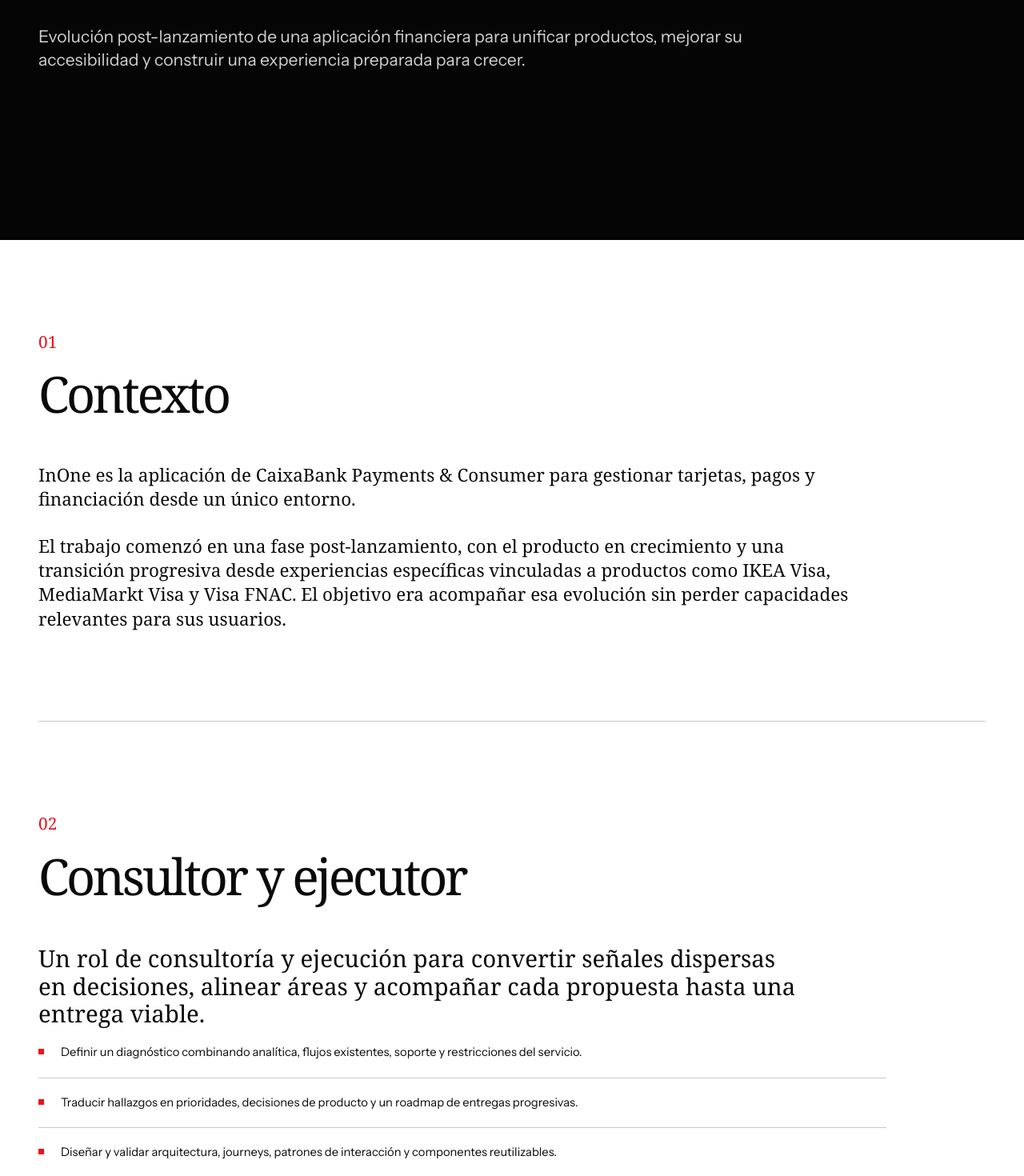
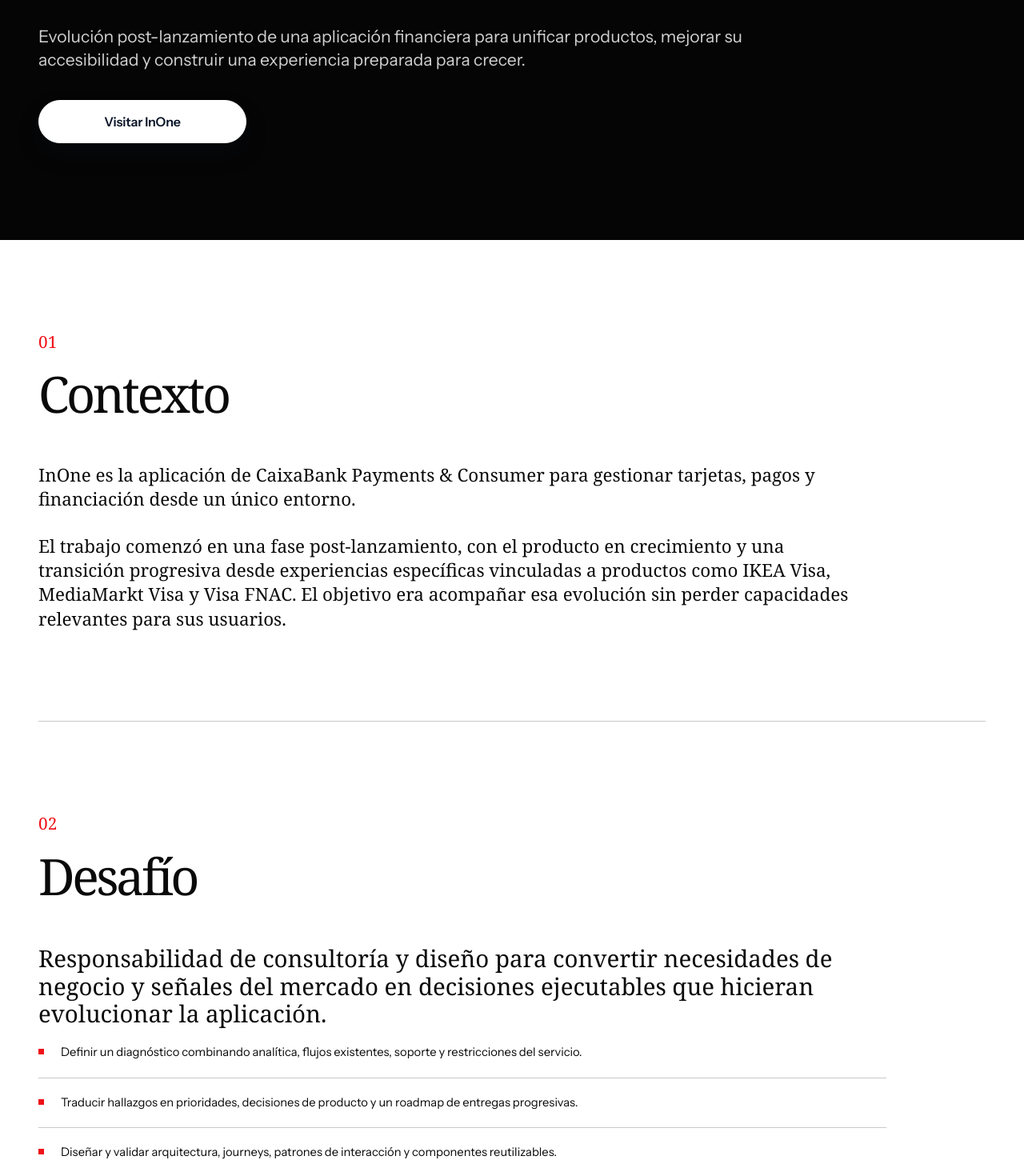
Before and after one commit to vicalbahaca/Portfolio, a Next.js app: page /projects-north/inone in a window 1280 px wide. Shown: the part 460-1930 px from the top of the page at 80% size. Built offline with nearby package versions, Linux system fonts and the light colour scheme.

Commit message:
feat: añadir caso de Facilitea

```diff
--- a/src/components/EditorialCase.jsx
+++ b/src/components/EditorialCase.jsx
@@ -40,6 +40,7 @@
   const resultsDescription =
     content.resultsDescription ||
     'El resultado del trabajo fue una base de decisión y ejecución; no se presentan métricas de ahorro, conversión o cumplimiento sin una medición validada.'
+  const hasResults = Boolean(content.results?.length)
   return (
     <main className={`${styles.casePage} ${styles.finalCase}`}>
       <a className="skip-link" href="#case-content">
@@ -58,6 +59,16 @@
           <div className={styles.finalHeroCopy}>
             <h1>{caseStudy.title}</h1>
             <p>{caseStudy.headline}</p>
+            {caseStudy.externalLink ? (
+              <a
+                className={styles.finalHeroExternalLink}
+                href={caseStudy.externalLink.href}
+                target="_blank"
+                rel="noreferrer"
+              >
+                {caseStudy.externalLink.label}
+              </a>
+            ) : null}
           </div>
 
         </div>
@@ -74,7 +85,7 @@
         </section>
 
         <section className={`${styles.finalSection} ${styles.finalRole}`}>
-          <SectionHeader number="02" title="Retos" />
+          <SectionHeader number="02" title={content.roleTitle || 'Retos'} />
           <p className={styles.finalRoleLead}>{content.role.lead}</p>
           <ul className={styles.finalRoleList}>
             {content.role.bullets.map((item) => (
@@ -137,6 +148,7 @@
           </section>
         ) : null}
 
+        {hasResults ? (
           <section className={`${styles.finalSection} ${styles.finalResults}`}>
             <SectionHeader
               number="05"
@@ -152,6 +164,7 @@
 
             {content.learning ? <p className={styles.finalRoleLead}>{content.learning}</p> : null}
           </section>
+        ) : null}
       </div>
 
     </main>
--- a/src/components/InOneCase.jsx
+++ b/src/components/InOneCase.jsx
@@ -85,6 +85,14 @@
               Evolución post-lanzamiento de una aplicación financiera para unificar productos, mejorar su
               accesibilidad y construir una experiencia preparada para crecer.
             </p>
+            <a
+              className={styles.finalHeroExternalLink}
+              href="https://www.caixabankpc.com/es/appinone"
+              target="_blank"
+              rel="noreferrer"
+            >
+              Visitar InOne
+            </a>
           </div>
 
         </div>
@@ -101,7 +109,7 @@
         </section>
 
         <section className={`${styles.finalSection} ${styles.finalRole}`}>
-          <SectionHeader number="02" title="Consultor y ejecutor" />
+          <SectionHeader number="02" title="Desafío" />
           <p className={styles.finalRoleLead}>{content.role.lead}</p>
           <ul className={styles.finalRoleList}>
             {content.role.bullets.map((item) => (
--- a/src/data/inoneCaseExplorations.js
+++ b/src/data/inoneCaseExplorations.js
@@ -16,7 +16,7 @@
   challenge:
     'El reto no era rediseñar pantallas aisladas. Había que ordenar una experiencia recién lanzada, reducir fricción, integrar accesibilidad y convertir restricciones de negocio y tecnología en una evolución viable.',
   roleSummary:
-    'Trabajé como consultor y ejecutor: detectando problemas, haciendo visibles los trade-offs, alineando decisiones y acompañando la entrega hasta su validación.',
+    'Trabajé desde la consultoría y el diseño para convertir necesidades de negocio y señales del mercado en decisiones ejecutables que hicieran evolucionar la aplicación.',
   collaboration: [
     'Definí un diagnóstico combinando flujos, señales de uso, soporte y restricciones del servicio.',
     'Reorganicé la arquitectura para dar prioridad a las tareas financieras más frecuentes y reducir cambios de contexto.',
@@ -249,7 +249,7 @@
     ],
     role: {
       lead:
-        'Un rol de consultoría y ejecución para convertir señales dispersas en decisiones, alinear áreas y acompañar cada propuesta hasta una entrega viable.',
+        'Responsabilidad de consultoría y diseño para convertir necesidades de negocio y señales del mercado en decisiones ejecutables que hicieran evolucionar la aplicación.',
       bullets: [
         'Definir un diagnóstico combinando analítica, flujos existentes, soporte y restricciones del servicio.',
         'Traducir hallazgos en prioridades, decisiones de producto y un roadmap de entregas progresivas.',
--- a/src/data/portfolioNorth.js
+++ b/src/data/portfolioNorth.js
@@ -1,7 +1,7 @@
 export const portfolioSection = {
   title: 'Proyectos seleccionados',
   summary:
-    'Cuatro casos de producto financiero, accesibilidad y operaciones de diseño. El contenido está redactado para explicar mi responsabilidad sin exponer clientes, datos internos ni interfaces sujetas a confidencialidad.',
+    'Cinco casos de producto financiero, comercio electrónico, accesibilidad y operaciones de diseño. El contenido está redactado para explicar mi responsabilidad sin exponer clientes, datos internos ni interfaces sujetas a confidencialidad.',
   projects: [
     {
       slug: 'inone',
@@ -394,6 +394,83 @@
       ],
     },
     {
+      slug: 'facilitea-ecommerce',
+      title: 'Facilitea: evolución del e-commerce',
+      image: '/portfolio-north/covers/facilitea-ecommerce.svg',
+      cardImage: '/portfolio-north/covers/facilitea-ecommerce.svg',
+      cardImageMode: 'cover',
+      cardUseBackdrop: false,
+      accent: '#f20505',
+      client: 'E-commerce retail vinculado a CaixaBank',
+      industry: 'Retail · E-commerce · Financiación',
+      role: 'Product Design Owner',
+      scope: 'Oficinas, financiación, checkout y posventa',
+      cardTag: 'Evolución de la plataforma',
+      cardDescription:
+        'Evolución a largo plazo de una plataforma retail: beneficios, financiación, checkout y posventa en una experiencia conectada.',
+      metric: 'E-commerce · Financiación · Posventa',
+      headline:
+        'Evolucionar un e-commerce retail para conectar catálogo, contratación y posventa sin perder coherencia entre canales.',
+      summary:
+        'Una evolución de producto sobre Facilitea.com y el servicio que permite a las oficinas acompañar operaciones de e-commerce.',
+      description:
+        'El caso evita reglas comerciales, condiciones de financiación, datos operativos y pantallas internas. Se centra en las decisiones de producto que conectan beneficios, checkout, financiación y posventa.',
+      externalLink: {
+        label: 'Visitar Facilitea',
+        href: 'https://www.facilitea.com/',
+      },
+      editorialCase: {
+        roleTitle: 'Desafío',
+        context: [
+          'Facilitea es la plataforma de comercio electrónico de CaixaBank. Reúne productos y servicios de tecnología, movilidad, hogar y viajes, además de propuestas especializadas de coche y vivienda.',
+          'La evolución se centró en Facilitea.com y en el servicio interno que permite a las oficinas acompañar operaciones de e-commerce. El alcance conectó catálogo, financiación, checkout y posventa para responder a nuevas necesidades de mercado y negocio.',
+        ],
+        role: {
+          lead:
+            'Responsabilidad de consultoría y diseño para convertir necesidades de negocio y señales del mercado en decisiones ejecutables que hicieran evolucionar el e-commerce.',
+          bullets: [
+            'Asumir el ownership de la herramienta para oficinas y de los journeys de financiación, checkout y posventa de Facilitea.com.',
+            'Definir necesidades junto a negocio, operaciones, legal, seguridad y tecnología antes de diseñar cada evolución.',
+            'Diseñar y documentar journeys, reglas de interfaz, estados y casos límite para desarrollo.',
+            'Acompañar handoff, QA y las iteraciones posteriores a cada entrada en producción.',
+          ],
+        },
+        challengesTitle: 'Dos retos de evolución',
+        challengesDescription:
+          'Los frentes que conectaron propuesta comercial, contratación y servicio posterior en una experiencia de producto coherente.',
+        challenges: [
+          {
+            number: '01',
+            title: 'Llevar la financiación al momento de compra',
+            problem:
+              'La financiación debía responder a distintas condiciones de producto y contratación. El reto era que pudiera entenderse y gestionarse desde el checkout, sin obligar a cambiar de canal ni a interpretar información dispersa.',
+            process: [
+              { title: 'Mapear oferta', description: 'Recoger escenarios de compra, posibilidades de financiación y restricciones relevantes.' },
+              { title: 'Priorizar journeys', description: 'Distinguir los recorridos que requieren una decisión de financiación dentro de la compra.' },
+              { title: 'Diseñar contratación', description: 'Aterrizar una experiencia que mantenga la compra y la contratación en un mismo recorrido.' },
+              { title: 'Alinear viabilidad', description: 'Validar contenido, estados y dependencias con negocio, legal y tecnología.' },
+            ],
+            result:
+              'Una base de contratación integrada en checkout, preparada para presentar opciones de financiación sin añadir fricción innecesaria.',
+          },
+          {
+            number: '02',
+            title: 'Convertir la posventa en parte del producto',
+            problem:
+              'El área privada no reunía de forma clara la gestión de pedidos, pagos, facturas, logística, suscripciones y renting. Había que rediseñar la posventa con el nuevo sistema de diseño y cubrir sus distintas casuísticas de forma accesible.',
+            process: [
+              { title: 'Inventariar servicio', description: 'Ordenar necesidades posteriores a la compra, desde envíos e incidencias hasta cobros y documentación.' },
+              { title: 'Área privada y posventa', description: 'Rediseñar una estructura común para compras, suscripciones y renting.' },
+              { title: 'Validar el servicio', description: 'Contrastar todas las funcionalidades con tecnología, operaciones, empresas externas y logística.' },
+              { title: 'Documentar y entregar', description: 'Cubrir casos de uso, handoff y QA con los equipos responsables.' },
+            ],
+            result:
+              'Un área privada alineada con la nueva marca de Facilitea y una posventa para que todas las personas puedan consultar información y realizar gestiones sobre compras, renting y suscripciones.',
+          },
+        ],
+      },
+    },
+    {
       slug: 'figma-documentation-plugin',
       title: 'Plugin para extracción de textos',
       image: '/portfolio-north/covers/design-plugin.png',
--- a/src/styles/InOneExploration.module.css
+++ b/src/styles/InOneExploration.module.css
@@ -2217,6 +2217,45 @@
   animation: finalRise 540ms 100ms cubic-bezier(0.22, 1, 0.36, 1) both;
 }
 
+.finalHeroExternalLink {
+  width: min(100%, 260px);
+  min-height: 54px;
+  margin-top: 36px;
+  padding: 0 22px;
+  display: inline-flex;
+  align-items: center;
+  justify-content: center;
+  border: 1px solid #ffffff;
+  border-radius: 999px;
+  background: #fff;
+  color: #091427;
+  font-weight: 600;
+  letter-spacing: -0.01em;
+  line-height: 1;
+  text-decoration: none;
+  box-shadow: 0 14px 28px rgba(8, 24, 46, 0.18);
+  transition:
+    transform 0.2s ease,
+    background-color 0.2s ease,
+    color 0.2s ease,
+    box-shadow 0.2s ease;
+  animation: finalRise 540ms 180ms cubic-bezier(0.22, 1, 0.36, 1) both;
+}
+
+.finalHeroExternalLink:hover {
+  transform: translateY(-2px);
+  background: #fff;
+  color: #091427;
+  box-shadow: 0 20px 34px rgba(8, 24, 46, 0.22);
+}
+
+.finalHeroExternalLink:focus-visible {
+  background: #fff;
+  color: #091427;
+  outline: 2px solid #fff;
+  outline-offset: 4px;
+}
+
 .finalFacts {
   margin-top: 120px;
   display: grid;
@@ -3402,6 +3441,10 @@
     font-size: 0.94rem;
   }
 
+  .finalHeroExternalLink {
+    margin-top: 24px;
+  }
+
   .finalFacts {
     margin-top: 42px;
     gap: 14px;
@@ -3502,6 +3545,7 @@
 @media (prefers-reduced-motion: reduce) {
   .finalHeroCopy h1,
   .finalHeroCopy > p,
+  .finalHeroExternalLink,
   .finalFacts {
     animation: none;
   }
```
Also changed, not shown: public/portfolio-north/covers/facilitea-ecommerce.svg (added). Lines whose indentation alone changed are shown as unchanged.
